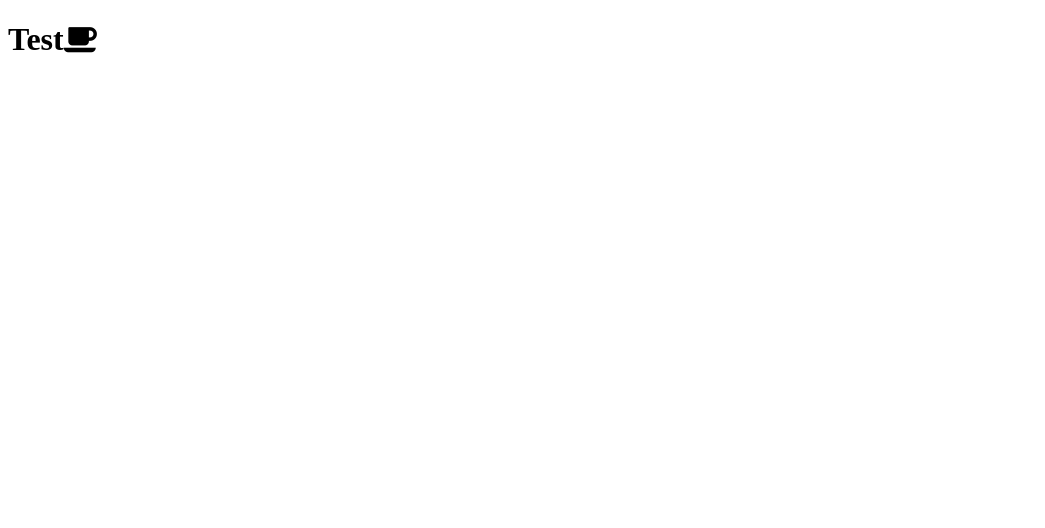
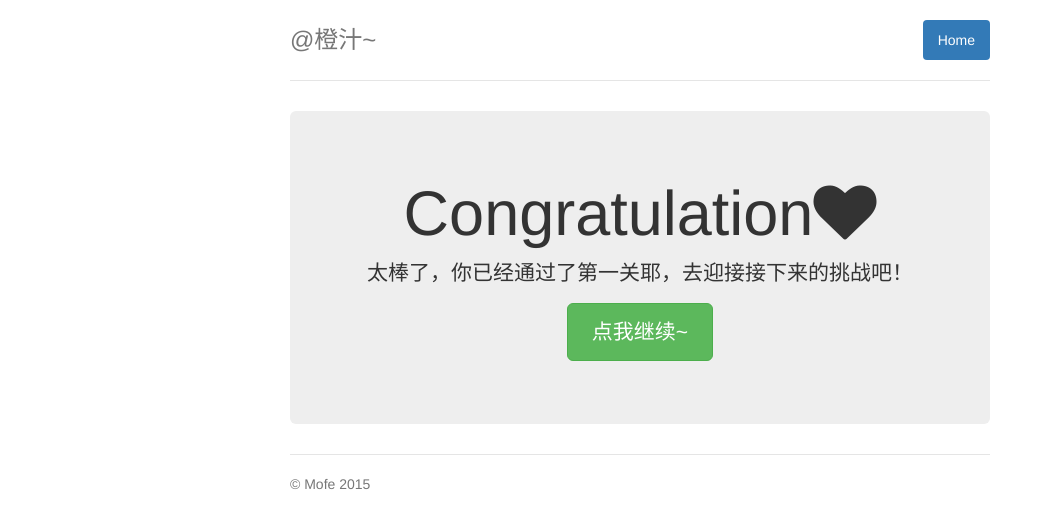
Before and after one commit to MofeLee/Xia-Le-Xia-Tian-Lan-Le-Hai, a plain HTML site: page index.html in a window 1280 px wide. Shown: the whole page, without its empty margins (0-1045 px from the left). Drawn offline with nearby package versions, Linux system fonts and the light colour scheme; some packages are replaced by stand-ins of ours.

Commit message:
add theme

```diff
--- a/index.html
+++ b/index.html
@@ -3,15 +3,69 @@
 
   <head>
     <meta charset="UTF-8">
+    <meta content="IE=edge" http-equiv="X-UA-Compatible">
+    <meta content="width=device-width, initial-scale=1" name="viewport">
     <title>@橙汁~</title>
-  <meta name="viewport" content="width=device-width, initial-scale=1">
 
     <link href="//cdn.bootcss.com/font-awesome/4.4.0/css/font-awesome.min.css" rel="stylesheet">
+    <link href="https://bootswatch.com/united/bootstrap.min.css" rel="stylesheet">
+    <link href="main.css" rel="stylesheet">
+    <script src="//cdn.bootcss.com/jquery/1.11.3/jquery.min.js"></script>
+    <script src="//cdn.bootcss.com/bootstrap/3.3.5/js/bootstrap.min.js"></script>
+
+    <script src="//cdn.bootcss.com/angular.js/1.4.4/angular.min.js"></script>
+    <script src="//cdn.bootcss.com/angular-ui-router/0.2.15/angular-ui-router.min.js"></script>
   </head>
 
   <body>
-  <h1>Test<i class="fa fa-coffee"></i></h1>
-  <script src="//cdn.bootcss.com/angular.js/1.4.4/angular.min.js"></script>
+    <div class="container">
+      <div class="header clearfix">
+        <nav>
+          <ul class="nav nav-pills pull-right">
+            <li role="presentation" class="active"><a href="#">Home</a></li>
+            <!-- <li role="presentation"><a href="#">About</a></li>
+            <li role="presentation"><a href="#">Contact</a></li> -->
+          </ul>
+        </nav>
+        <h3 class="text-muted">@橙汁~</h3>
+      </div>
+
+      <div class="jumbotron">
+        <h1>Congratulation<i class="fa fa-heart"></i></h1>
+
+        <p class="lead">太棒了，你已经通过了第一关耶，去迎接接下来的挑战吧！</p>
+        <p><a class="btn btn-lg btn-success" href="#" role="button">点我继续~</a></p>
+      </div>
+
+      <!-- <div class="row marketing">
+        <div class="col-lg-6">
+          <h4>Subheading</h4>
+          <p>Donec id elit non mi porta gravida at eget metus. Maecenas faucibus mollis interdum.</p>
+
+          <h4>Subheading</h4>
+          <p>Morbi leo risus, porta ac consectetur ac, vestibulum at eros. Cras mattis consectetur purus sit amet fermentum.</p>
+
+          <h4>Subheading</h4>
+          <p>Maecenas sed diam eget risus varius blandit sit amet non magna.</p>
+        </div>
+
+        <div class="col-lg-6">
+          <h4>Subheading</h4>
+          <p>Donec id elit non mi porta gravida at eget metus. Maecenas faucibus mollis interdum.</p>
+
+          <h4>Subheading</h4>
+          <p>Morbi leo risus, porta ac consectetur ac, vestibulum at eros. Cras mattis consectetur purus sit amet fermentum.</p>
+
+          <h4>Subheading</h4>
+          <p>Maecenas sed diam eget risus varius blandit sit amet non magna.</p>
+        </div>
+      </div> -->
+
+      <footer class="footer">
+        <p>&copy; Mofe 2015</p>
+      </footer>
+
+    </div> <!-- /container -->
     <script>
 // alert("嘿~");
 // alert("早上好~");
--- /dev/null
+++ b/main.css
@@ -0,0 +1,79 @@
+/* Space out content a bit */
+body {
+  padding-top: 20px;
+  padding-bottom: 20px;
+}
+
+/* Everything but the jumbotron gets side spacing for mobile first views */
+.header,
+.marketing,
+.footer {
+  padding-right: 15px;
+  padding-left: 15px;
+}
+
+/* Custom page header */
+.header {
+  padding-bottom: 20px;
+  border-bottom: 1px solid #e5e5e5;
+}
+/* Make the masthead heading the same height as the navigation */
+.header h3 {
+  margin-top: 0;
+  margin-bottom: 0;
+  line-height: 40px;
+}
+
+/* Custom page footer */
+.footer {
+  padding-top: 19px;
+  color: #777;
+  border-top: 1px solid #e5e5e5;
+}
+
+/* Customize container */
+@media (min-width: 768px) {
+  .container {
+    max-width: 730px;
+  }
+}
+.container-narrow > hr {
+  margin: 30px 0;
+}
+
+/* Main marketing message and sign up button */
+.jumbotron {
+  text-align: center;
+  border-bottom: 1px solid #e5e5e5;
+}
+.jumbotron .btn {
+  padding: 14px 24px;
+  font-size: 21px;
+}
+
+/* Supporting marketing content */
+.marketing {
+  margin: 40px 0;
+}
+.marketing p + h4 {
+  margin-top: 28px;
+}
+
+/* Responsive: Portrait tablets and up */
+@media screen and (min-width: 768px) {
+  /* Remove the padding we set earlier */
+  .header,
+  .marketing,
+  .footer {
+    padding-right: 0;
+    padding-left: 0;
+  }
+  /* Space out the masthead */
+  .header {
+    margin-bottom: 30px;
+  }
+  /* Remove the bottom border on the jumbotron for visual effect */
+  .jumbotron {
+    border-bottom: 0;
+  }
+}
```
Lines whose indentation alone changed are shown as unchanged.
